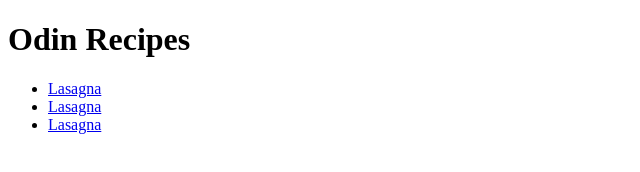
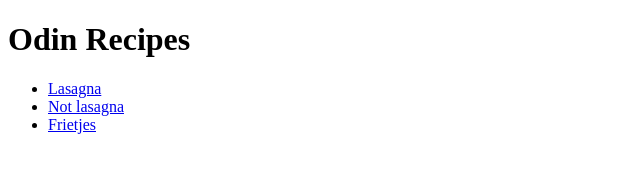
Before and after one commit to bjorn1213/odin-recipes, a plain HTML site: page index.html in a window 1280 px wide. Shown: the full height of the page, 0-640 px from the left. Drawn offline with Linux system fonts and the light colour scheme.

Commit message:
fix links

```diff
--- a/index.html
+++ b/index.html
@@ -9,9 +9,9 @@
 <body>
     <h1>Odin Recipes</h1>
     <ul>
-        <li><a href="recipes/lasagna.html">Lasagna</a></li>
-        <li><a href="recipes/not_lasagna.html">Lasagna</a></li>
-        <li><a href="recipes/frietjes.html">Lasagna</a></li>
+        <li><a href="./odin-recipes/lasagna.html">Lasagna</a></li>
+        <li><a href="./odin-recipes/not_lasagna.html">Not lasagna</a></li>
+        <li><a href="./odin-recipes/frietjes.html">Frietjes</a></li>
     </ul>
 </body>
 </html>
```
